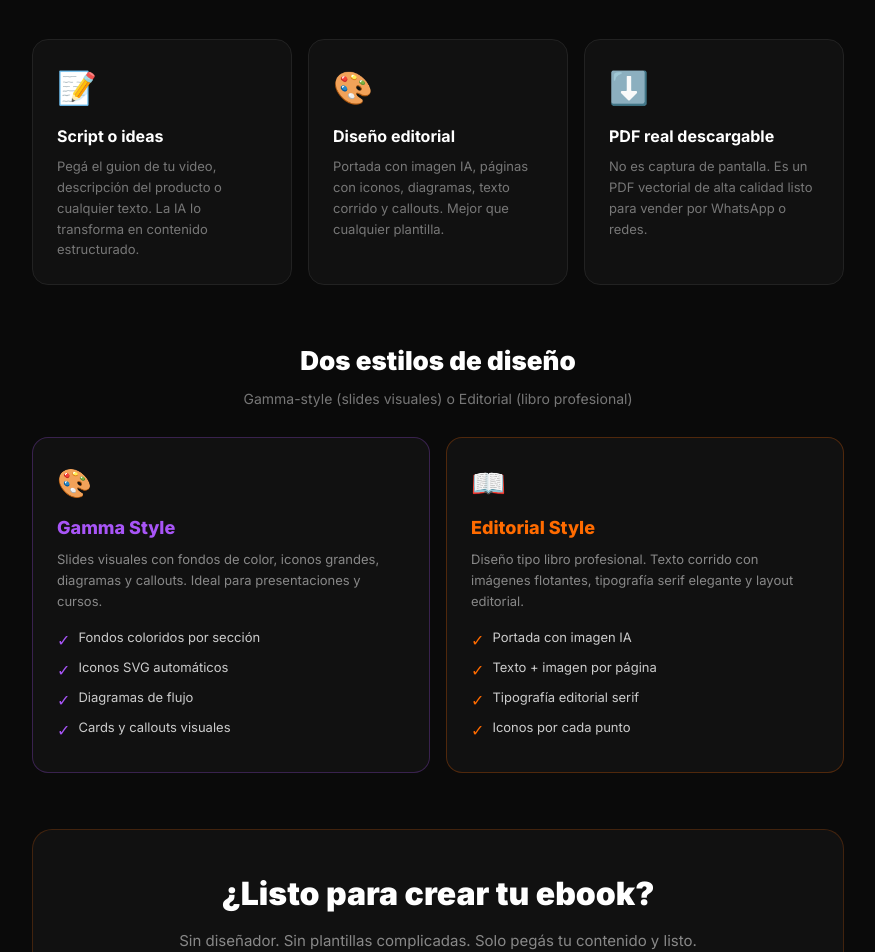
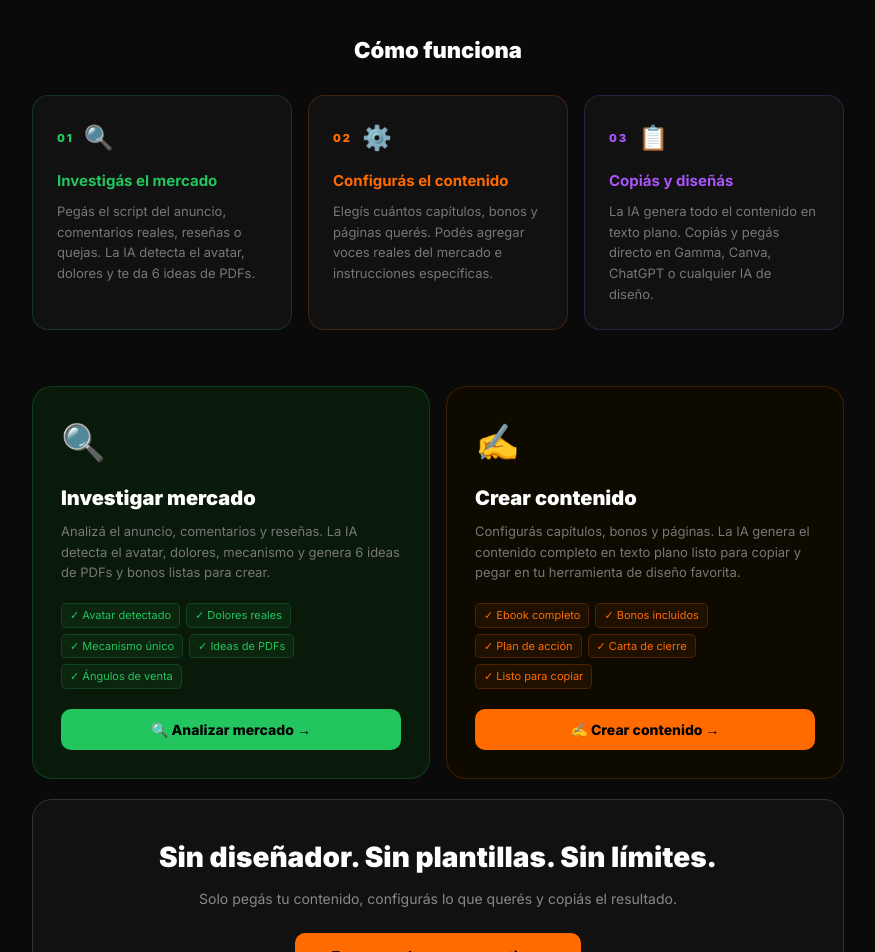
Before and after one commit to MontPDFs/PDFs-IA, a React (Vite) app: page / in a window 1280 px wide. Shown: the part 520-1472 px from the top of the page, without its empty margins (202-1077 px from the left). Built offline with nearby package versions, Linux system fonts and the light colour scheme; the HTML template or start-up script is replaced by a standard one.

Commit message:
Update Home.jsx

```diff
--- a/src/pages/Home.jsx
+++ b/src/pages/Home.jsx
@@ -10,6 +10,7 @@ export default function Home() {
     <div style={{ minHeight: '100vh' }}>
       <Navbar right={
         <div style={{ display: 'flex', gap: 10 }}>
+          <Btn variant="ghost" onClick={() => navigate('/investigar')} style={{ padding: '8px 14px', fontSize: 13 }}>🔍 Investigar</Btn>
           <Btn variant="ghost" onClick={() => navigate('/prompts')} style={{ padding: '8px 14px', fontSize: 13 }}>⚙️ Prompts</Btn>
           <Btn onClick={() => navigate('/crear')}>Crear PDF gratis →</Btn>
         </div>
@@ -17,102 +18,124 @@ export default function Home() {
 
       <div style={{ maxWidth: 860, margin: '0 auto', padding: '70px 24px 80px' }}>
 
-        {/* Badge */}
         <div style={{ textAlign: 'center', marginBottom: 24 }}>
           <span style={{
             display: 'inline-block', background: '#1a0f00',
             border: `1px solid ${AC}44`, borderRadius: 20,
             padding: '6px 16px', fontSize: 11, color: AC,
             letterSpacing: 2, fontWeight: 700,
-          }}>✦ GENERADOR DE EBOOKS CON IA</span>
+          }}>✦ GENERADOR DE CONTENIDO CON IA</span>
         </div>
 
-        {/* Hero */}
         <div style={{ textAlign: 'center', marginBottom: 56 }}>
           <h1 style={{ fontSize: 58, fontWeight: 900, lineHeight: 1.05, marginBottom: 20 }}>
-            PDFs profesionales<br />
-            <span style={{ color: AC }}>mejores que Gamma.</span>
+            Contenido profesional<br />
+            <span style={{ color: AC }}>listo para vender.</span>
           </h1>
           <p style={{ color: '#aaa', fontSize: 18, maxWidth: 540, margin: '0 auto 32px' }}>
-            Pegá el script de tu video o cualquier idea. La IA genera un ebook completo con diseño editorial, imágenes IA y exportación en PDF real.
+            Pegá el script de tu video o cualquier idea. La IA genera el contenido completo de tu ebook y bonos listo para copiar y pegar en Gamma, Canva o cualquier IA de diseño.
           </p>
-          <Btn onClick={() => navigate('/crear')} style={{ padding: '16px 40px', fontSize: 16 }}>
-            Crear mi ebook ahora →
-          </Btn>
+          <div style={{ display: 'flex', gap: 12, justifyContent: 'center', flexWrap: 'wrap' }}>
+            <Btn onClick={() => navigate('/investigar')} style={{ padding: '14px 28px', fontSize: 15, background: '#22c55e', color: '#000' }}>
+              🔍 Investigar mercado →
+            </Btn>
+            <Btn onClick={() => navigate('/crear')} style={{ padding: '14px 28px', fontSize: 15 }}>
+              ✍️ Crear contenido →
+            </Btn>
+          </div>
         </div>
 
-        {/* Features grid */}
-        <div style={{ display: 'grid', gridTemplateColumns: 'repeat(3, 1fr)', gap: 16, marginBottom: 56 }}>
-          {[
-            { icon: '📝', title: 'Script o ideas', desc: 'Pegá el guion de tu video, descripción del producto o cualquier texto. La IA lo transforma en contenido estructurado.' },
-            { icon: '🎨', title: 'Diseño editorial', desc: 'Portada con imagen IA, páginas con iconos, diagramas, texto corrido y callouts. Mejor que cualquier plantilla.' },
-            { icon: '⬇️', title: 'PDF real descargable', desc: 'No es captura de pantalla. Es un PDF vectorial de alta calidad listo para vender por WhatsApp o redes.' },
-          ].map(({ icon, title, desc }) => (
-            <div key={title} style={{
-              background: '#111', border: '1px solid #222',
-              borderRadius: 16, padding: 24,
-            }}>
-              <div style={{ fontSize: 32, marginBottom: 12 }}>{icon}</div>
-              <h3 style={{ fontWeight: 700, fontSize: 16, marginBottom: 8 }}>{title}</h3>
-              <p style={{ color: '#777', fontSize: 13, lineHeight: 1.6 }}>{desc}</p>
-            </div>
-          ))}
-        </div>
-
-        {/* Styles preview */}
+        {/* Flujo */}
         <div style={{ marginBottom: 56 }}>
-          <h2 style={{ fontSize: 26, fontWeight: 900, textAlign: 'center', marginBottom: 8 }}>
-            Dos estilos de diseño
+          <h2 style={{ fontSize: 22, fontWeight: 900, textAlign: 'center', marginBottom: 28 }}>
+            Cómo funciona
           </h2>
-          <p style={{ color: '#777', textAlign: 'center', fontSize: 14, marginBottom: 28 }}>
-            Gamma-style (slides visuales) o Editorial (libro profesional)
-          </p>
-          <div style={{ display: 'grid', gridTemplateColumns: '1fr 1fr', gap: 16 }}>
+          <div style={{ display: 'grid', gridTemplateColumns: 'repeat(3, 1fr)', gap: 16 }}>
             {[
               {
-                name: 'Gamma Style', icon: '🎨',
-                desc: 'Slides visuales con fondos de color, iconos grandes, diagramas y callouts. Ideal para presentaciones y cursos.',
-                color: '#a855f7', features: ['Fondos coloridos por sección', 'Iconos SVG automáticos', 'Diagramas de flujo', 'Cards y callouts visuales'],
+                num: '01', icon: '🔍', color: '#22c55e',
+                title: 'Investigás el mercado',
+                desc: 'Pegás el script del anuncio, comentarios reales, reseñas o quejas. La IA detecta el avatar, dolores y te da 6 ideas de PDFs.',
               },
               {
-                name: 'Editorial Style', icon: '📖',
-                desc: 'Diseño tipo libro profesional. Texto corrido con imágenes flotantes, tipografía serif elegante y layout editorial.',
-                color: AC, features: ['Portada con imagen IA', 'Texto + imagen por página', 'Tipografía editorial serif', 'Iconos por cada punto'],
+                num: '02', icon: '⚙️', color: AC,
+                title: 'Configurás el contenido',
+                desc: 'Elegís cuántos capítulos, bonos y páginas querés. Podés agregar voces reales del mercado e instrucciones específicas.',
               },
-            ].map(s => (
-              <div key={s.name} style={{
-                background: '#111', border: `1px solid ${s.color}44`,
-                borderRadius: 16, padding: 24,
-              }}>
-                <div style={{ fontSize: 28, marginBottom: 10 }}>{s.icon}</div>
-                <h3 style={{ fontWeight: 800, fontSize: 18, marginBottom: 8, color: s.color }}>{s.name}</h3>
-                <p style={{ color: '#888', fontSize: 13, lineHeight: 1.6, marginBottom: 16 }}>{s.desc}</p>
-                {s.features.map(f => (
-                  <div key={f} style={{ display: 'flex', gap: 8, marginBottom: 6 }}>
-                    <span style={{ color: s.color }}>✓</span>
-                    <span style={{ color: '#ccc', fontSize: 13 }}>{f}</span>
-                  </div>
-                ))}
+              {
+                num: '03', icon: '📋', color: '#a855f7',
+                title: 'Copiás y diseñás',
+                desc: 'La IA genera todo el contenido en texto plano. Copiás y pegás directo en Gamma, Canva, ChatGPT o cualquier IA de diseño.',
+              },
+            ].map(({ num, icon, color, title, desc }) => (
+              <div key={num} style={{ background: '#111', border: `1px solid ${color}33`, borderRadius: 16, padding: 24 }}>
+                <div style={{ display: 'flex', alignItems: 'center', gap: 10, marginBottom: 14 }}>
+                  <span style={{ color, fontSize: 11, fontWeight: 900, letterSpacing: 2 }}>{num}</span>
+                  <span style={{ fontSize: 24 }}>{icon}</span>
+                </div>
+                <h3 style={{ fontWeight: 700, fontSize: 15, marginBottom: 8, color }}>{title}</h3>
+                <p style={{ color: '#777', fontSize: 13, lineHeight: 1.6 }}>{desc}</p>
               </div>
             ))}
           </div>
         </div>
 
-        {/* CTA */}
-        <div style={{
-          background: '#111', border: `1px solid ${AC}33`,
-          borderRadius: 20, padding: 40, textAlign: 'center',
-        }}>
-          <h2 style={{ fontSize: 32, fontWeight: 900, marginBottom: 12 }}>
-            ¿Listo para crear tu ebook?
+        {/* Cards de acceso */}
+        <div style={{ display: 'grid', gridTemplateColumns: '1fr 1fr', gap: 16, marginBottom: 20 }}>
+
+          <div style={{
+            background: '#0a1a0a', border: '1px solid #22c55e33',
+            borderRadius: 20, padding: 28, cursor: 'pointer',
+          }} onClick={() => navigate('/investigar')}>
+            <div style={{ fontSize: 36, marginBottom: 14 }}>🔍</div>
+            <h3 style={{ fontSize: 20, fontWeight: 900, marginBottom: 8 }}>Investigar mercado</h3>
+            <p style={{ color: '#777', fontSize: 13, lineHeight: 1.6, marginBottom: 20 }}>
+              Analizá el anuncio, comentarios y reseñas. La IA detecta el avatar, dolores, mecanismo y genera 6 ideas de PDFs y bonos listas para crear.
+            </p>
+            <div style={{ display: 'flex', flexWrap: 'wrap', gap: 6, marginBottom: 20 }}>
+              {['Avatar detectado', 'Dolores reales', 'Mecanismo único', 'Ideas de PDFs', 'Ángulos de venta'].map(f => (
+                <span key={f} style={{ background: '#22c55e11', border: '1px solid #22c55e33', borderRadius: 5, padding: '3px 8px', fontSize: 11, color: '#22c55e' }}>✓ {f}</span>
+              ))}
+            </div>
+            <button style={{ width: '100%', padding: '12px', borderRadius: 10, background: '#22c55e', border: 'none', color: '#000', fontSize: 14, fontWeight: 800, cursor: 'pointer' }}>
+              🔍 Analizar mercado →
+            </button>
+          </div>
+
+          <div style={{
+            background: '#0f0a00', border: `1px solid ${AC}33`,
+            borderRadius: 20, padding: 28, cursor: 'pointer',
+          }} onClick={() => navigate('/crear')}>
+            <div style={{ fontSize: 36, marginBottom: 14 }}>✍️</div>
+            <h3 style={{ fontSize: 20, fontWeight: 900, marginBottom: 8 }}>Crear contenido</h3>
+            <p style={{ color: '#777', fontSize: 13, lineHeight: 1.6, marginBottom: 20 }}>
+              Configurás capítulos, bonos y páginas. La IA genera el contenido completo en texto plano listo para copiar y pegar en tu herramienta de diseño favorita.
+            </p>
+            <div style={{ display: 'flex', flexWrap: 'wrap', gap: 6, marginBottom: 20 }}>
+              {['Ebook completo', 'Bonos incluidos', 'Plan de acción', 'Carta de cierre', 'Listo para copiar'].map(f => (
+                <span key={f} style={{ background: AC + '11', border: `1px solid ${AC}33`, borderRadius: 5, padding: '3px 8px', fontSize: 11, color: AC }}>✓ {f}</span>
+              ))}
+            </div>
+            <button style={{ width: '100%', padding: '12px', borderRadius: 10, background: AC, border: 'none', color: '#000', fontSize: 14, fontWeight: 800, cursor: 'pointer' }}>
+              ✍️ Crear contenido →
+            </button>
+          </div>
+
+        </div>
+
+        {/* CTA final */}
+        <div style={{ background: '#111', border: `1px solid #333`, borderRadius: 20, padding: 36, textAlign: 'center' }}>
+          <h2 style={{ fontSize: 28, fontWeight: 900, marginBottom: 10 }}>
+            Sin diseñador. Sin plantillas. Sin límites.
           </h2>
-          <p style={{ color: '#888', fontSize: 15, marginBottom: 24 }}>
-            Sin diseñador. Sin plantillas complicadas. Solo pegás tu contenido y listo.
+          <p style={{ color: '#888', fontSize: 14, marginBottom: 24 }}>
+            Solo pegás tu contenido, configurás lo que querés y copiás el resultado.
           </p>
           <Btn onClick={() => navigate('/crear')} style={{ padding: '14px 36px', fontSize: 15 }}>
             Empezar ahora — es gratis →
           </Btn>
         </div>
+
       </div>
     </div>
   )
```
